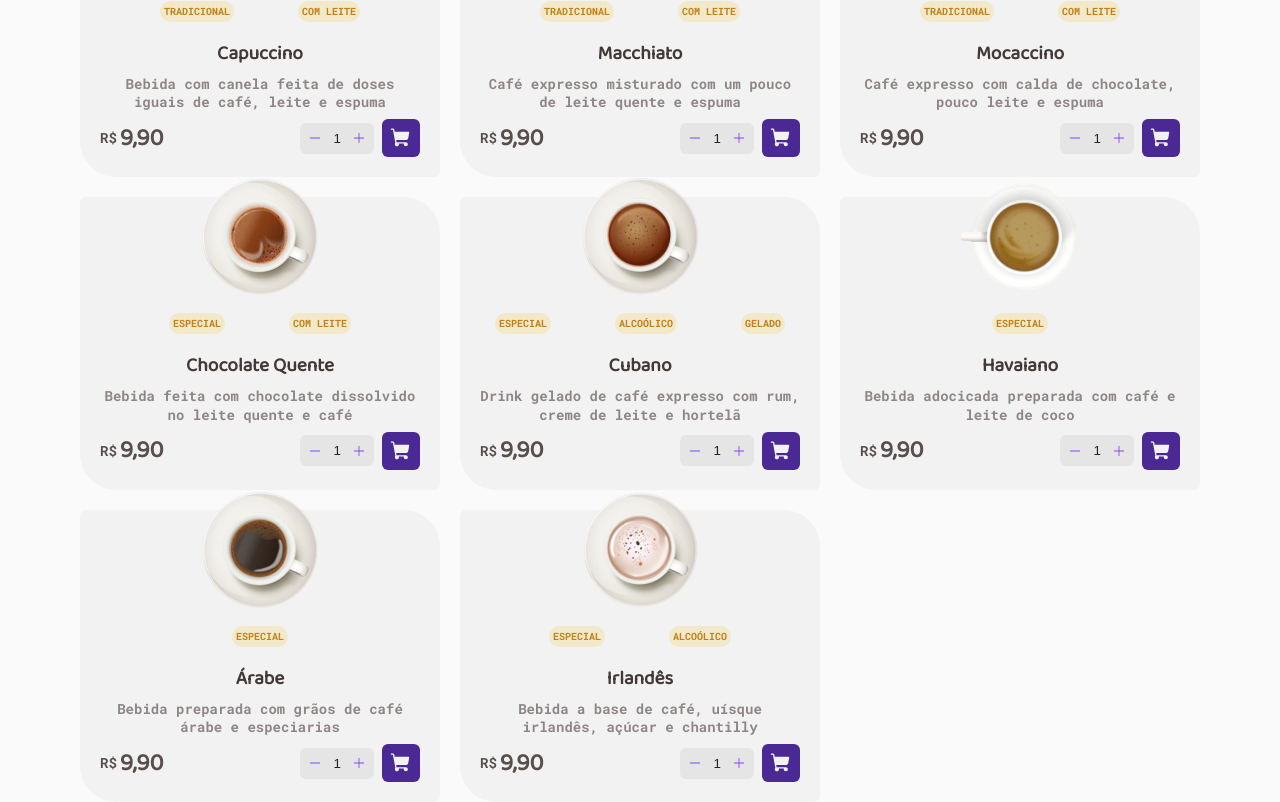
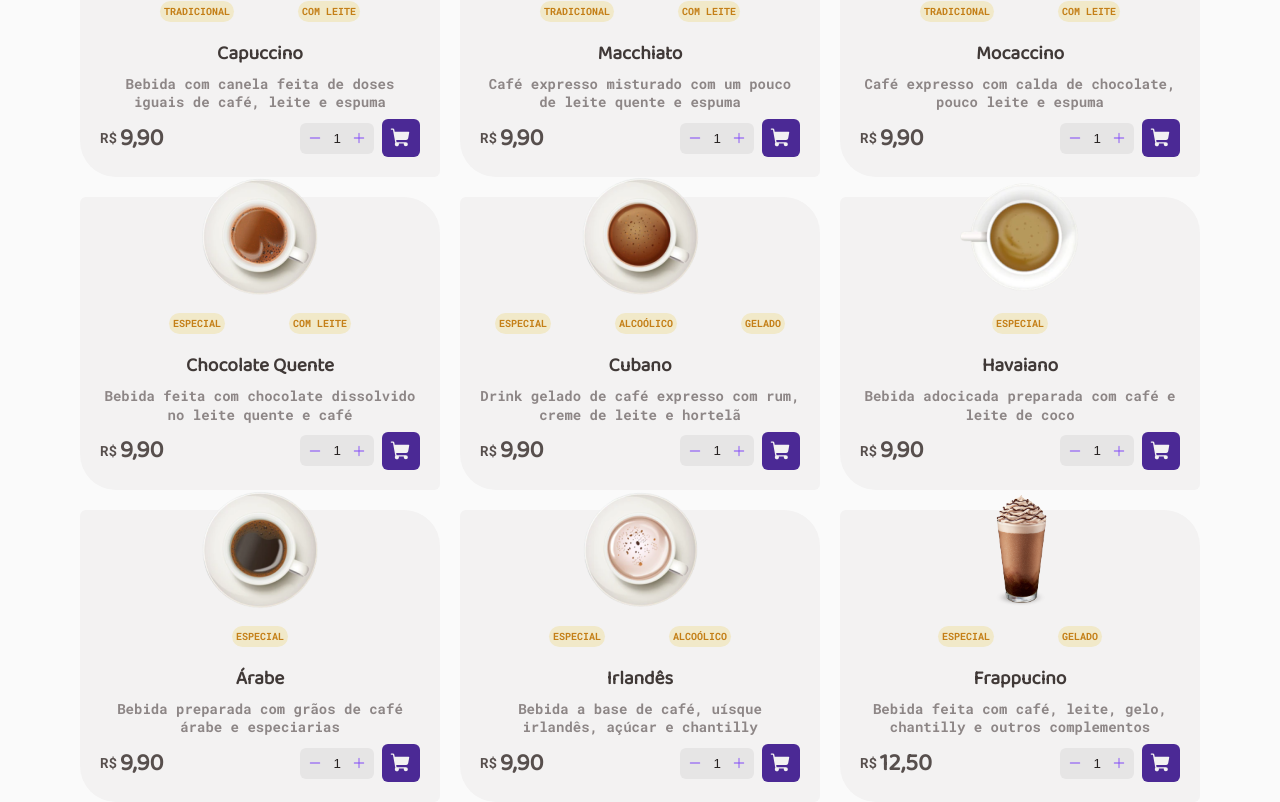
Before and after one commit to ReinaldoARamos/Ignite_Coffee_Delivery-, a React (Vite) app: page / in a window 1280 px wide. Shown: the part 1482-2284 px from the top of the page. Built offline with nearby package versions, Linux system fonts and the light colour scheme.

Commit message:
adicionando a opção de frappucino

```diff
--- a/src/data/coffee.ts
+++ b/src/data/coffee.ts
@@ -115,4 +115,13 @@ export const coffees = [
       photo: "irlandes.png",
       price: 9.9,
     },
+
+    {
+      id: 15,
+      tags: ["especial", "Gelado"],
+      name: "Frappucino",
+      description: "Bebida feita com café, leite, gelo, chantilly e outros complementos",
+      photo: "frappucino.png",
+      price: 12.5,
+    },
   ];
```
Also changed, not shown: public/coffees/frappucino.png (added).
